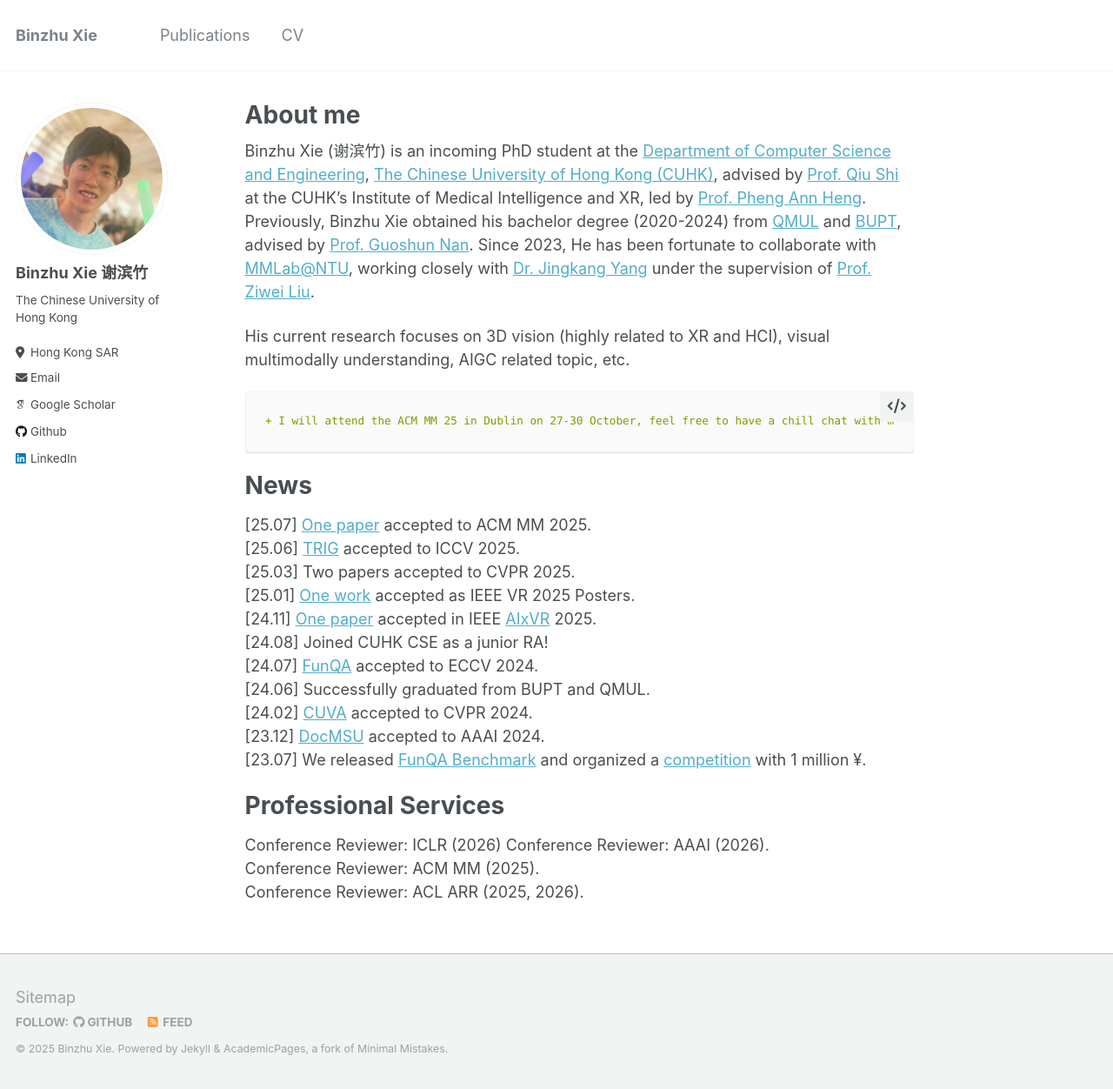
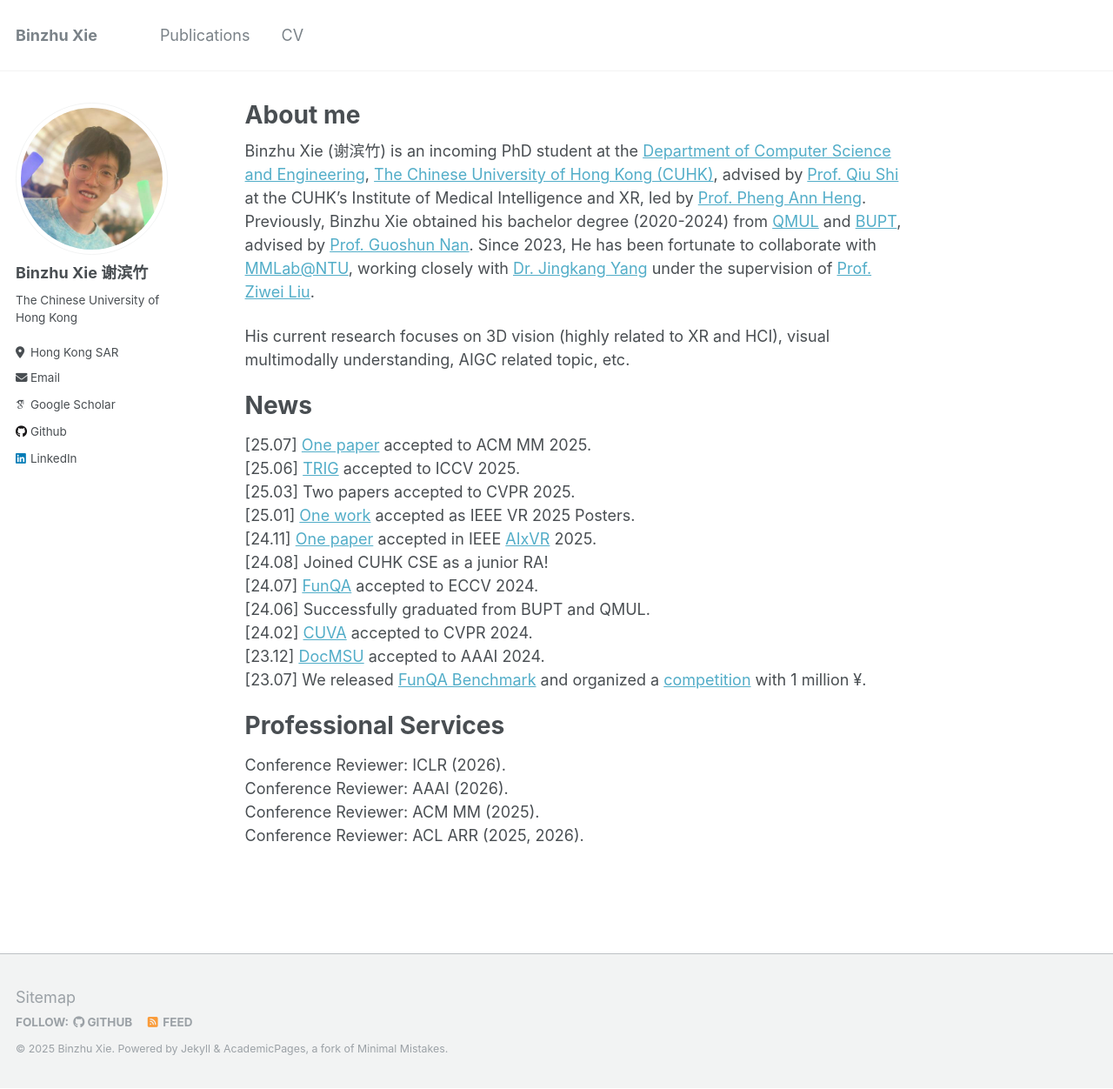
Before and after one commit to Nicous20/Nicous20.github.io, a Jekyll site: the page built from _pages/about.md, in a window 1280 px wide and 1252 px high. Shown: the whole window at 87% size. Built offline with Jekyll 4.4.1, drawn with Linux system fonts in a browser that asks for light colours; some web fonts are replaced.

Commit message:
Update about.md

````diff
--- a/_pages/about.md
+++ b/_pages/about.md
@@ -11,10 +11,6 @@ redirect_from:
 Binzhu Xie (谢滨竹) is an incoming PhD student at the [Department of Computer Science and Engineering](https://www.cse.cuhk.edu.hk/), [The Chinese University of Hong Kong (CUHK)](https://www.cuhk.edu.hk/chinese/index.html), advised by [Prof. Qiu Shi](https://shiqiu0419.github.io/) at the CUHK’s Institute of Medical Intelligence and XR, led by [Prof. Pheng Ann Heng](https://www.cse.cuhk.edu.hk/~pheng/). Previously, Binzhu Xie obtained his bachelor degree (2020-2024) from [QMUL](https://www.qmul.ac.uk/) and [BUPT](https://www.bupt.edu.cn/), advised by [Prof. Guoshun Nan](https://scholar.google.com/citations?user=uSykWkMAAAAJ&hl=en). Since 2023, He has been fortunate to collaborate with [MMLab@NTU](https://www.mmlab-ntu.com/index.html), working closely with [Dr. Jingkang Yang](https://jingkang50.github.io/) under the supervision of [Prof. Ziwei Liu](https://liuziwei7.github.io/).
 
 His current research focuses on 3D vision (highly related to XR and HCI), visual multimodally understanding, AIGC related topic, etc.
-
-```diff
-+ I will attend the ACM MM 25 in Dublin on 27-30 October, feel free to have a chill chat with me :)
-```
 
 
 News
@@ -33,7 +29,7 @@ News
 
 Professional Services
 =====
-Conference Reviewer: ICLR (2026)
+Conference Reviewer: ICLR (2026).
 Conference Reviewer: AAAI (2026).
 Conference Reviewer: ACM MM (2025).
 Conference Reviewer: ACL ARR (2025, 2026).
````
